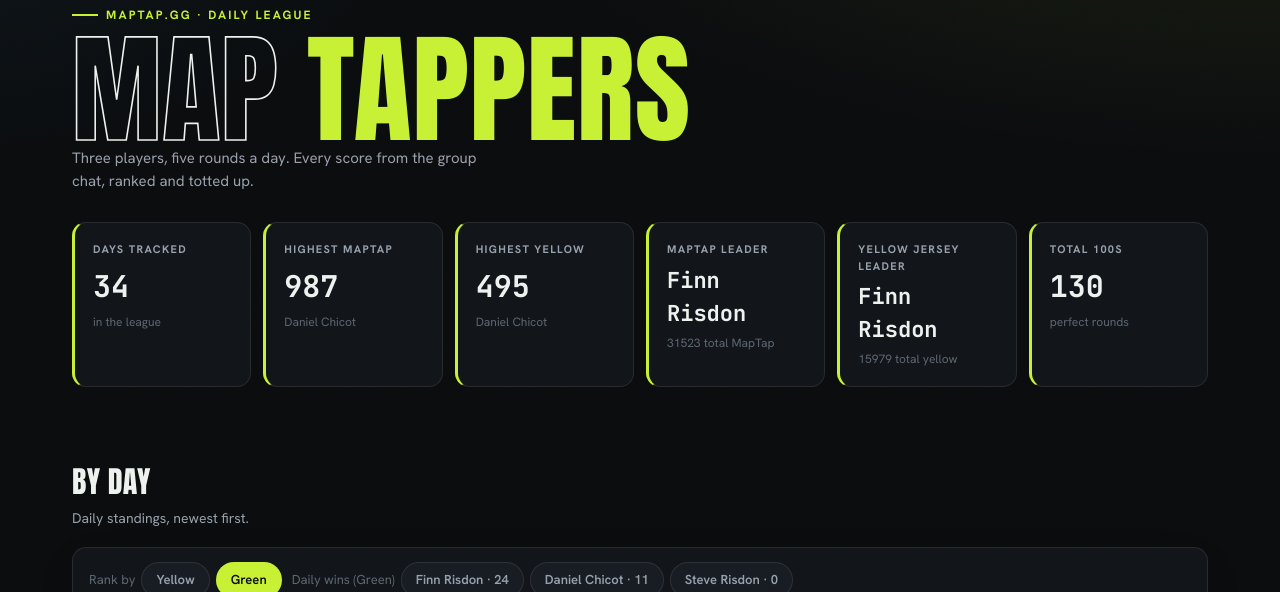
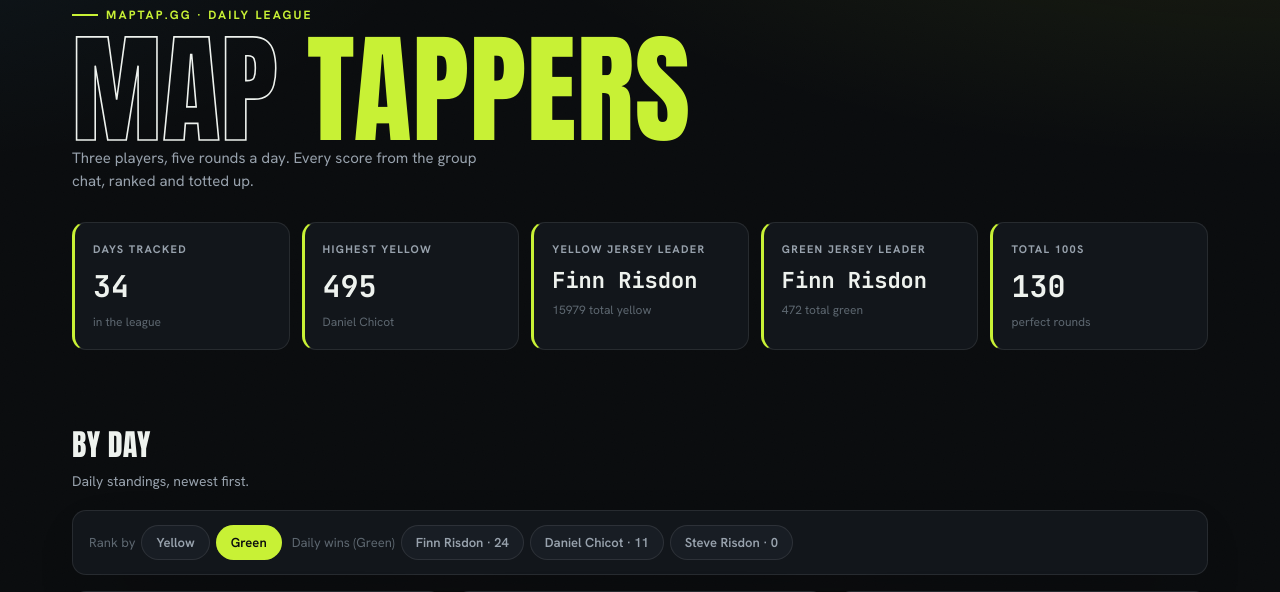
Before and after one commit to DanielChicot/maptap, a FastAPI app: page /days?sort=green in a window 1280 px wide. Shown: the part 112-704 px from the top of the page. Run offline with FastAPI, Linux system fonts and the light colour scheme; data comes from the database, SQL or seed files in the repository.

Commit message:
Replace hero MapTap cards with Green Jersey Leader

```diff
--- a/src/maptap/metrics.py
+++ b/src/maptap/metrics.py
@@ -241,6 +241,9 @@ def hero_stats(conn: sqlite3.Connection) -> dict:
         """
     ).fetchone()
 
+    green_totals = green_jersey_totals(conn)
+    green_leader = min(green_totals.items(), key=lambda pt: (-pt[1], pt[0])) if green_totals else None
+
     total_hundreds = conn.execute(
         "SELECT COUNT(*) AS n FROM rounds WHERE score = 100"
     ).fetchone()["n"]
@@ -255,5 +258,7 @@ def hero_stats(conn: sqlite3.Connection) -> dict:
         "leader_total": leader["total"] if leader else None,
         "cumulative_leader": cumulative_leader["player"] if cumulative_leader else None,
         "cumulative_leader_total": cumulative_leader["total"] if cumulative_leader else None,
+        "green_leader": green_leader[0] if green_leader else None,
+        "green_leader_total": green_leader[1] if green_leader else None,
         "total_hundreds": total_hundreds,
     }
--- a/src/maptap/static/styles.css
+++ b/src/maptap/static/styles.css
@@ -103,7 +103,7 @@ body::before {
 .hero h1 .out { color: transparent; -webkit-text-stroke: 1.6px var(--ink); }
 .hero-sub { color: var(--ink-dim); max-width: 52ch; font-size: 15px; }
 
-.stat-row { display: grid; grid-template-columns: repeat(6, 1fr); gap: 12px; margin-top: 30px; }
+.stat-row { display: grid; grid-template-columns: repeat(5, 1fr); gap: 12px; margin-top: 30px; }
 .stat {
   background: var(--panel); border: 1px solid var(--line); border-left: 3px solid var(--accent);
   border-radius: var(--radius); padding: 18px;
--- a/src/maptap/templates/base.html
+++ b/src/maptap/templates/base.html
@@ -37,24 +37,19 @@
                     <div class="sub">in the league</div>
                 </div>
                 <div class="stat">
-                    <div class="label">Highest MapTap</div>
-                    <div class="value">{{ stats.highest_maptap if stats.highest_maptap is not none else '—' }}</div>
-                    <div class="sub">{{ stats.highest_maptap_player or '—' }}</div>
-                </div>
-                <div class="stat">
                     <div class="label">Highest Yellow</div>
                     <div class="value">{{ stats.highest_cumulative if stats.highest_cumulative is not none else '—' }}</div>
                     <div class="sub">{{ stats.highest_cumulative_player or '—' }}</div>
                 </div>
                 <div class="stat">
-                    <div class="label">MapTap Leader</div>
-                    <div class="value" style="font-size:22px">{{ stats.leader or '—' }}</div>
-                    <div class="sub">{{ stats.leader_total if stats.leader_total is not none else '—' }} total MapTap</div>
-                </div>
-                <div class="stat">
                     <div class="label">Yellow Jersey Leader</div>
                     <div class="value" style="font-size:22px">{{ stats.cumulative_leader or '—' }}</div>
                     <div class="sub">{{ stats.cumulative_leader_total if stats.cumulative_leader_total is not none else '—' }} total yellow</div>
+                </div>
+                <div class="stat">
+                    <div class="label">Green Jersey Leader</div>
+                    <div class="value" style="font-size:22px">{{ stats.green_leader or '—' }}</div>
+                    <div class="sub">{{ stats.green_leader_total if stats.green_leader_total is not none else '—' }} total green</div>
                 </div>
                 <div class="stat">
                     <div class="label">Total 100s</div>
```
Also changed, not shown: tests/test_app.py (+4 -1 lines), tests/test_metrics.py (+8 -0 lines).
